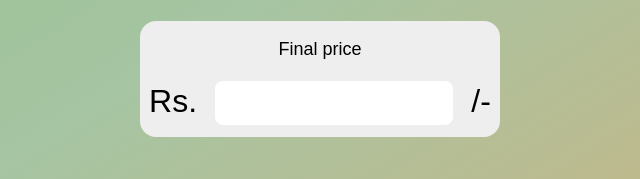
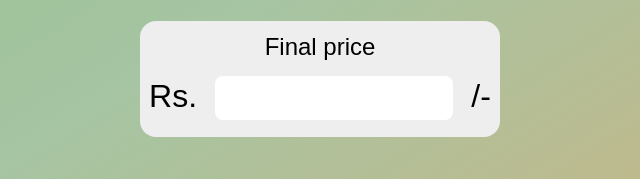
Before and after one commit to RishiKumarSoni/Price_Calculater, a plain HTML site: page index.html in a window 1280 px wide. Shown: the part 438-617 px from the top of the page, 320-960 px from the left. Drawn offline with Linux system fonts and the light colour scheme.

Commit message:
first commit UI complete

```diff
--- a/css/style.css
+++ b/css/style.css
@@ -76,14 +76,18 @@ body {
 }
 
 .finalTextArea {
-    font-size: 18px;
+    font-size: 24px;
     text-align: center;
+    margin: 12px 0;
+
 }
 
 .finalPriceArea {
     display: flex;
     align-items: center;
     justify-content: space-around;
+
+    margin: 12px 0;
 }
 
 .final span {
```
Also changed, not shown: index.html (+1 -1 lines).
